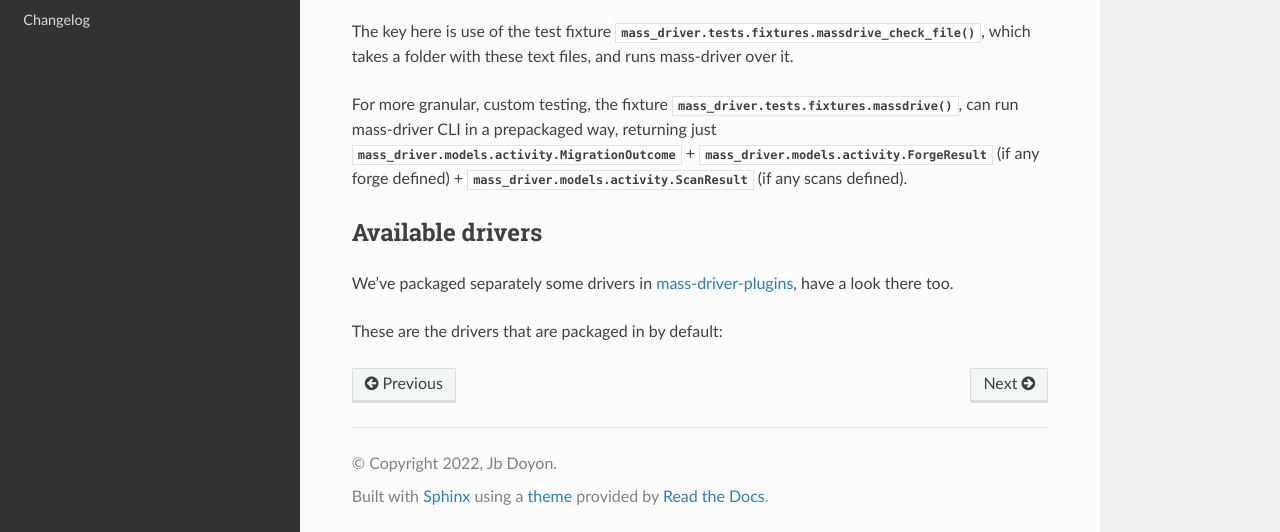
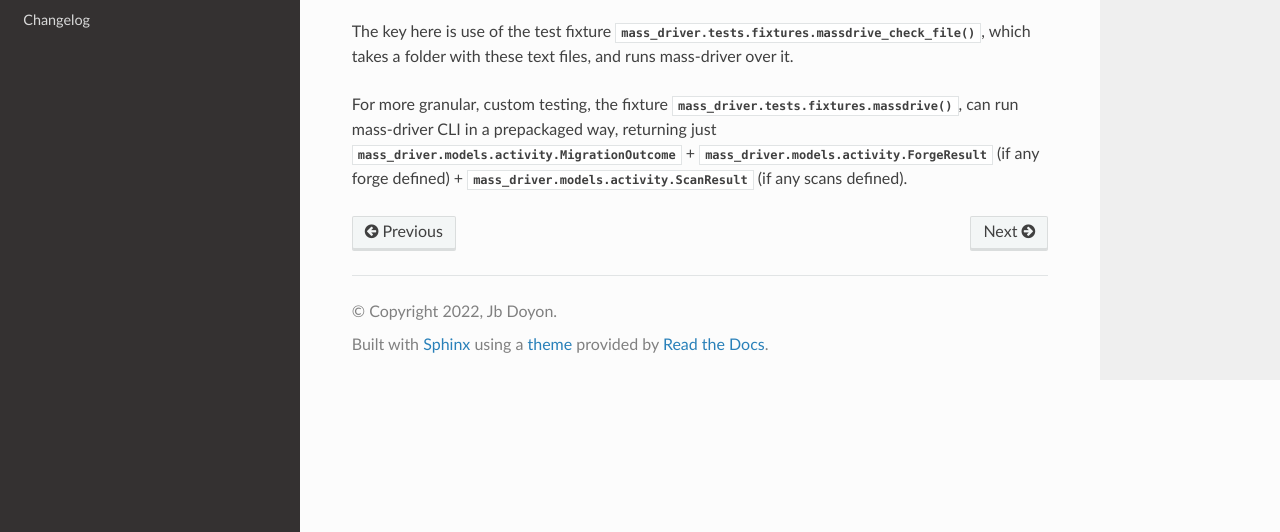
Before and after one commit to OverkillGuy/mass-driver, a Sphinx documentation site: the page built from docs/source/drivers.md, in a window 1280 px wide and 900 px high, scrolled down 2248 px, cut to the strip 368-900 px from the top of the window. Built offline with Sphinx 7.4.7 and the Read the Docs theme 2.0.0, drawn with Linux system fonts in a browser that asks for light colours; pages that are not in the unit, such as notebooks, are missing from menus; some of the changed text lies outside the part shown.

Commit message:
Separate docs for available plugins
Refactor the docs to use a generic plugin-discovery template (with
variation for scanners=func vs the rest=class).

Refactor the discovery of scanners to fit in the rest of the plugins, to
enable that docs discovery.

Change scanner discovery to avoid silent skipping, but now ImportError

Change the index.rst to index.md, as I learned more about myst-parser.

````diff
--- a/docs/source/conf.py
+++ b/docs/source/conf.py
@@ -90,20 +90,34 @@
 
 # Sphinx-jinja:
 
-from mass_driver.discovery import discover_drivers
+from mass_driver.discovery import (
+    discover_drivers,
+    discover_forges,
+    discover_sources,
+    discover_scanners,
+)
 
-discovered_drivers = discover_drivers()
-drivers = {}
-for driver in discovered_drivers:
-    drivers[driver.name] = {
-        "name": driver.name,
-        "module": driver.module,
-        "class_name": driver.attr,
-        # "class": driver_class,
-    }
+plugin_discovery = {
+    "drivers": discover_drivers,
+    "forges": discover_forges,
+    "sources": discover_sources,
+    "scanners": discover_scanners,
+}
+
+
+plugins = {}
+for plugin_type, discover_func in plugin_discovery.items():
+    plugins[plugin_type] = {}
+    plugins_discovered = discover_func()
+    for plugin in plugins_discovered:
+        plugins[plugin_type][plugin.name] = {
+            "name": plugin.name,
+            "module": plugin.module,
+            "class_name": plugin.attr,
+        }
 
 jinja_contexts = {
-    "drivers": {"drivers": drivers},
+    "plugins": {"plugins": plugins},
 }
 
 jinja_env_kwargs = {
--- a/docs/source/drivers.md
+++ b/docs/source/drivers.md
@@ -135,18 +135,3 @@
 {py:class}`mass_driver.models.activity.MigrationOutcome` +
 {py:class}`mass_driver.models.activity.ForgeResult` (if any forge defined) +
 {py:class}`mass_driver.models.activity.ScanResult` (if any scans defined).
-
-## Available drivers
-
-(available-drivers)=
-
-We've packaged separately some drivers in
-[mass-driver-plugins](https://github.com/OverkillGuy/mass-driver-plugins), have
-a look there too.
-
-These are the drivers that are packaged in by default:
-
-```{jinja} drivers
----
-file: templates/drivers.md.jinja2
-```
````
Also changed, not shown: CHANGELOG.md (+4 -5 lines), docs/source/index.md (+6 -7 lines), docs/source/plugins.md (added, +24 -0 lines), docs/source/templates/drivers.md.jinja2 (deleted, +0 -11 lines), docs/source/templates/plugins.md.jinja2 (added, +36 -0 lines), 5 other files.
